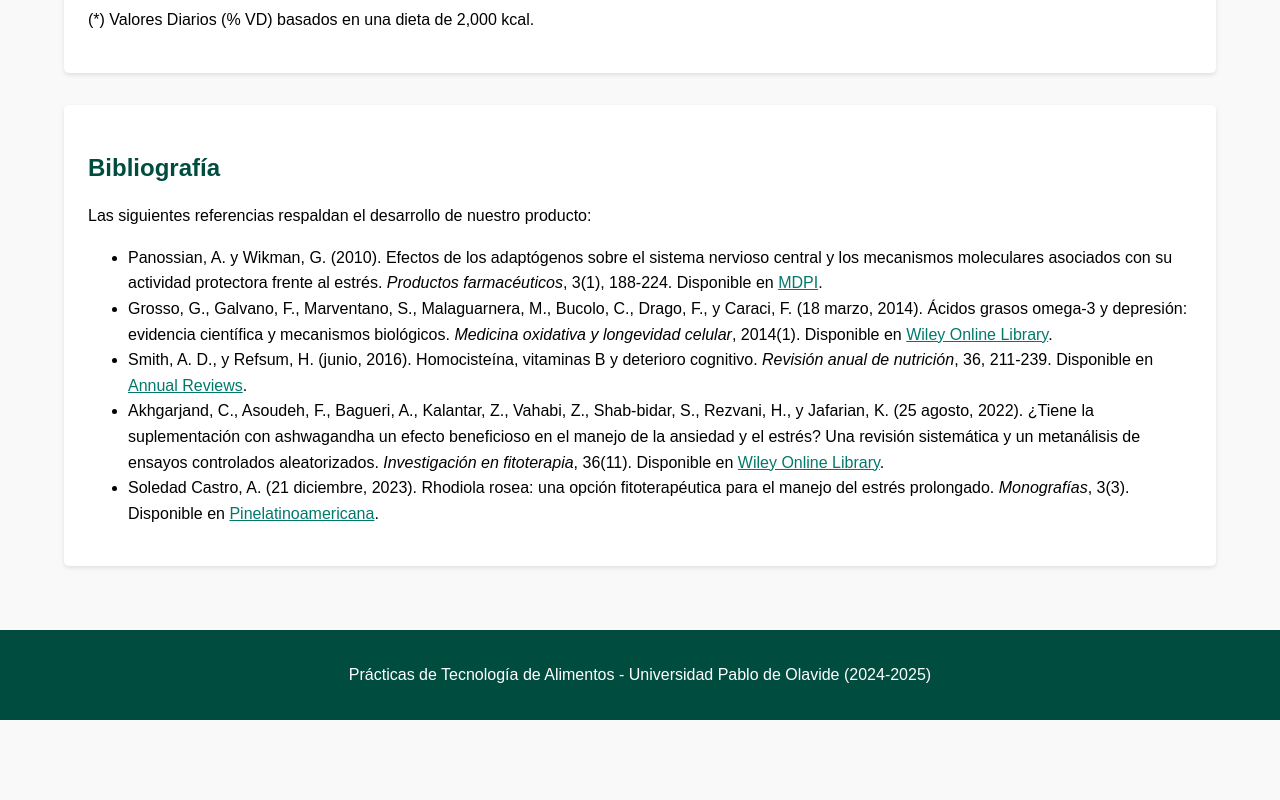
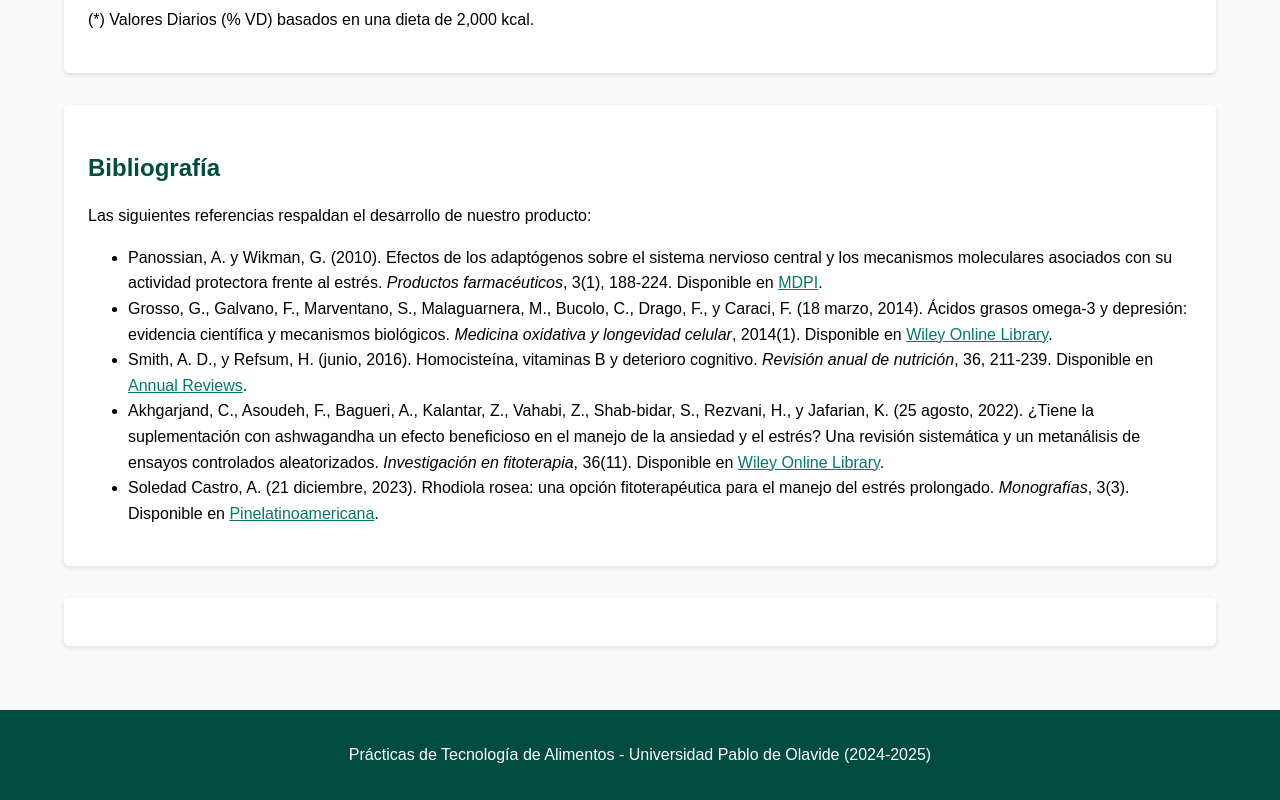
Before and after one commit to Mars17201/Vitalminnnn, a plain HTML site: page index.html in a window 1280 px wide. Shown: the part 2840-3640 px from the top of the page. Before the commit the page ends 3560 px from the top, so only its background shows below. Drawn offline with Linux system fonts and the light colour scheme.

Commit message:
Update index.html

```diff
--- a/index.html
+++ b/index.html
@@ -241,6 +241,9 @@ VitalMind es una opción práctica, saludable y apta para personas con un estilo
             </ul>
         </section>
 
+        <section id="vídeo">
+
+
     </div>
 
     <footer>
```
